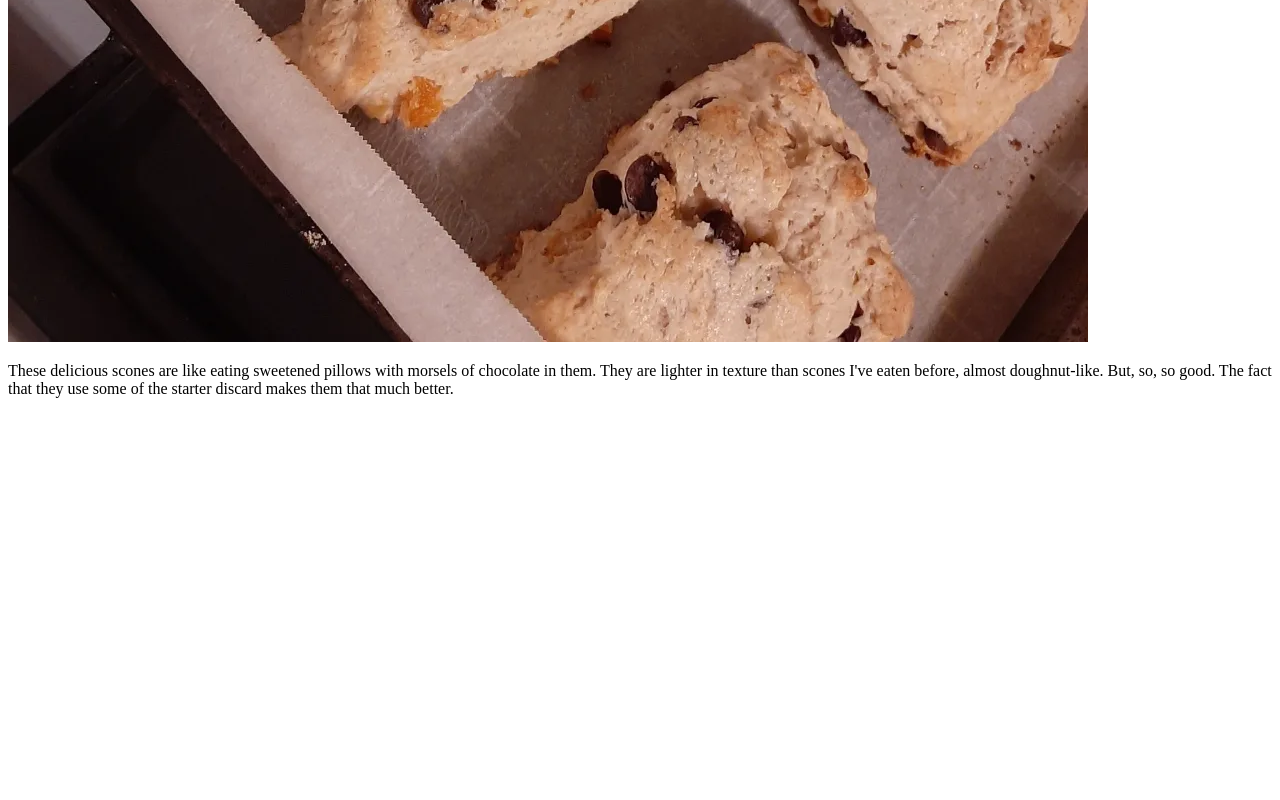
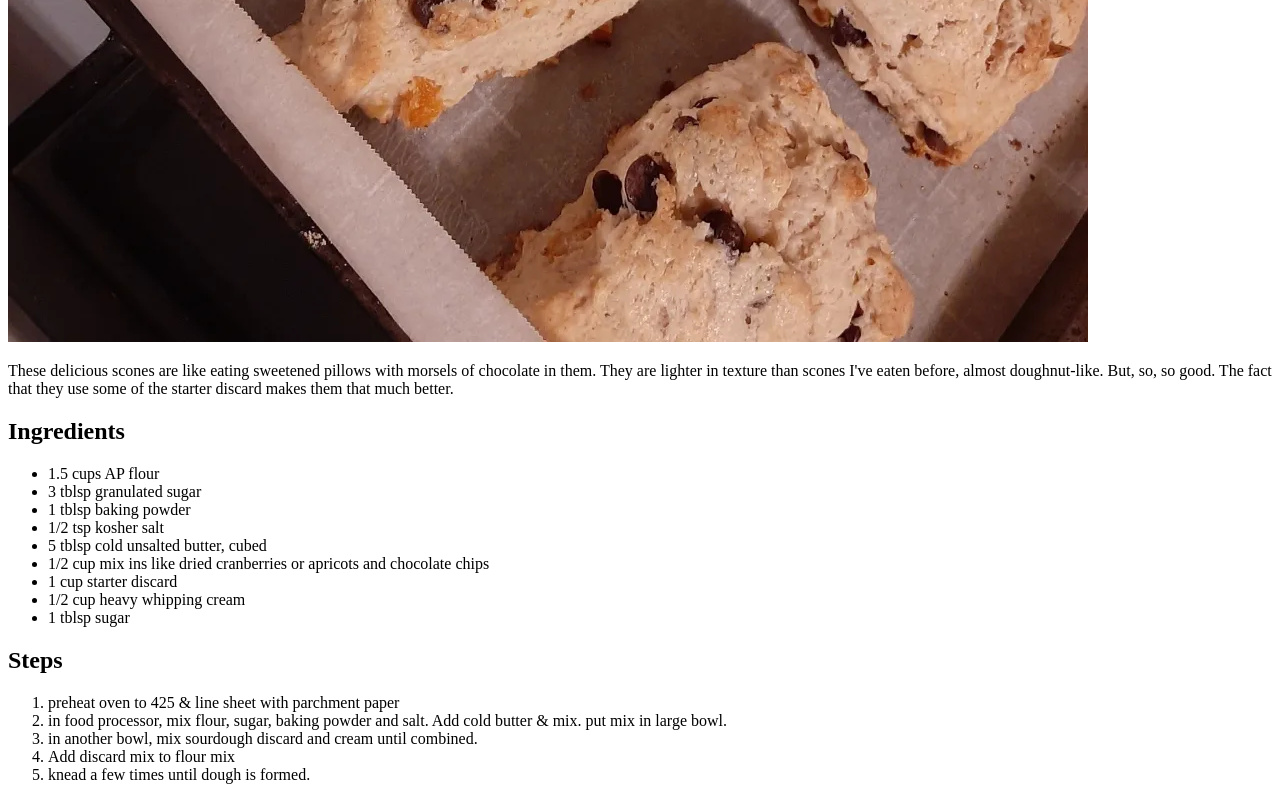
Before and after one commit to cburkum692/odin-recipes, a plain HTML site: page recipes/scones.html in a window 1280 px wide. Shown: the part 818-1618 px from the top of the page. Before the commit the page ends 1232 px from the top, so only its background shows below. Drawn offline with Linux system fonts and the light colour scheme.

Commit message:
added unordered & ordered lists to all three recipes scones.html cookies.html starter.html

```diff
--- a/recipes/scones.html
+++ b/recipes/scones.html
@@ -15,6 +15,28 @@
             But, so, so good.
             The fact that they use some of the starter discard makes them that much better.
         </p>
+
+        <h2>Ingredients</h2>
+        <ul>
+            <li>1.5 cups AP flour</li>
+            <li>3 tblsp granulated sugar</li>
+            <li>1 tblsp baking powder</li>
+            <li>1/2 tsp kosher salt</li>
+            <li>5 tblsp cold unsalted butter, cubed</li>
+            <li>1/2 cup mix ins like dried cranberries or apricots and chocolate chips</li>
+            <li>1 cup starter discard</li>
+            <li>1/2 cup heavy whipping cream</li>
+            <li>1 tblsp sugar</li>
+        </ul>
+<h2>Steps</h2>
+        <ol>
+            <li>preheat oven to 425 & line sheet with parchment paper</li>
+            <li>in food processor, mix flour, sugar, baking powder and salt.
+                Add cold butter & mix. put mix in large bowl.     </li>
+            <li>in another bowl, mix sourdough discard and cream until combined.</li>
+            <li>Add discard mix to flour mix</li>
+            <li>knead a few times until dough is formed.</li>
+        </ol>
     </body>
 
 </html>
```
Also changed, not shown: recipes/cookies.html (+20 -0 lines), recipes/starter.html (+14 -0 lines).
